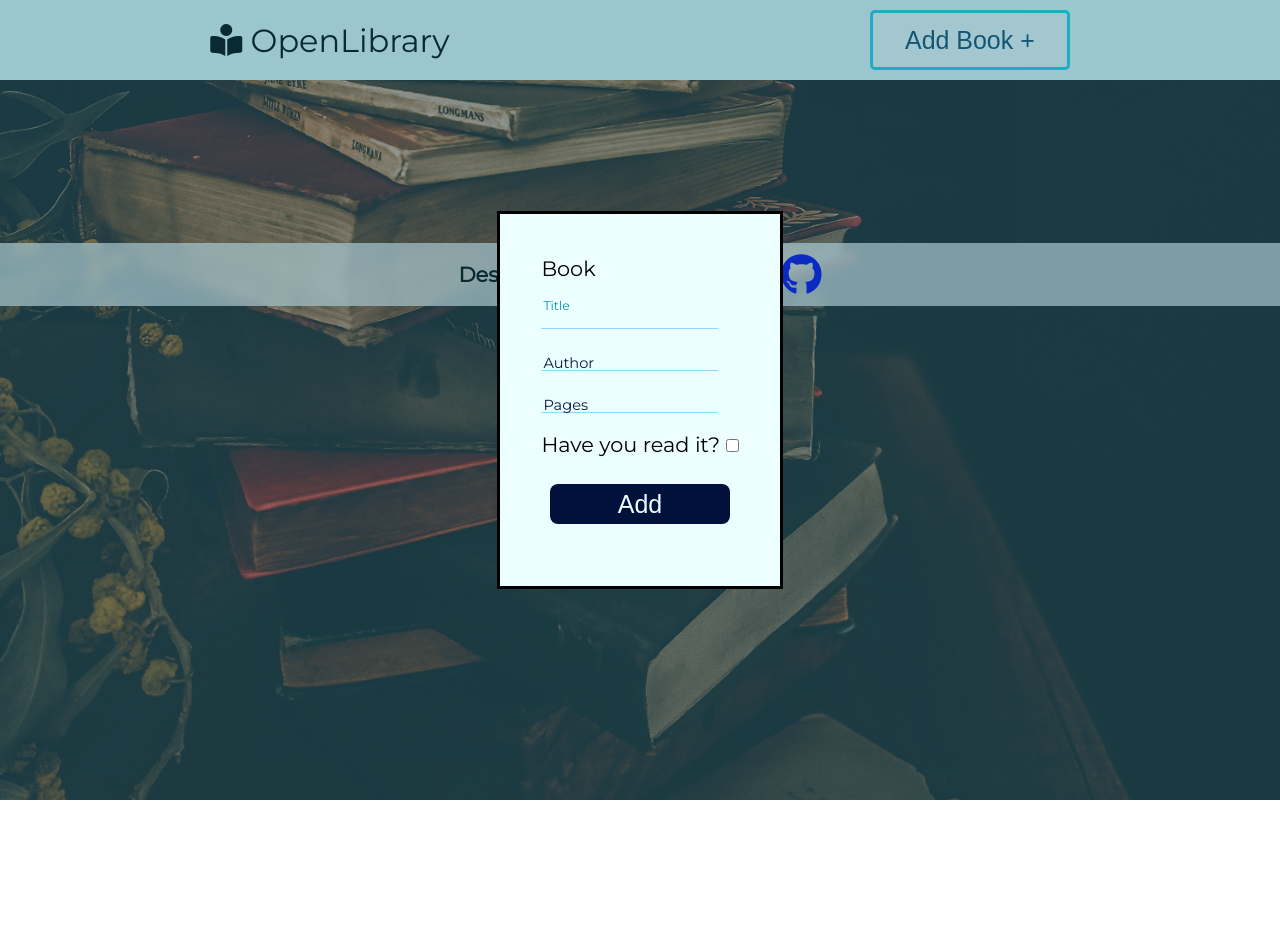
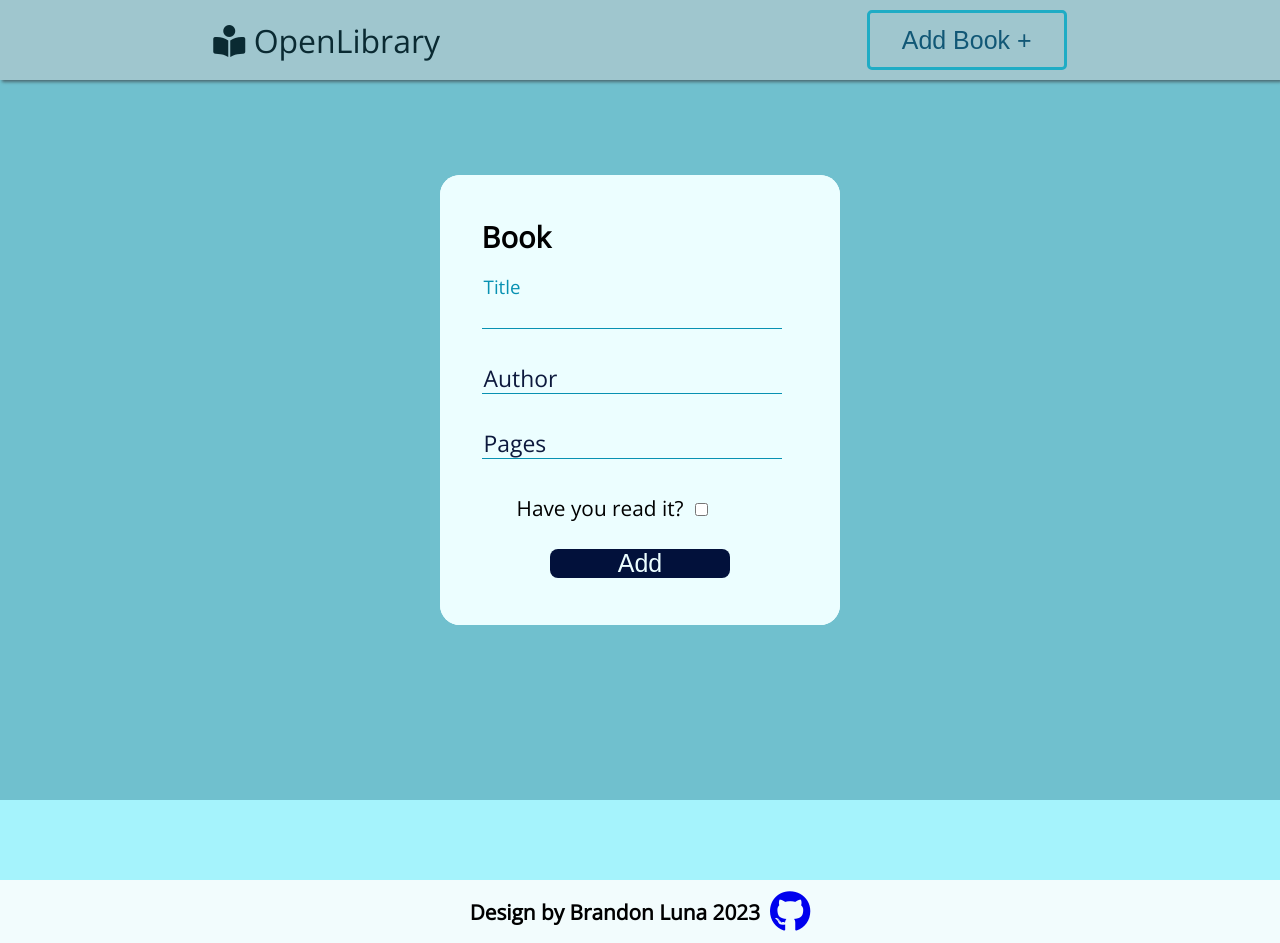
Before and after one commit to BrandonLunaCastro/Library, a plain HTML site: page index.html in a window 1280 px wide. Both pictures are taken after a click on the button "Add Book +". Before the commit the page ends 800 px from the top, so only its background shows below. Drawn offline with nearby package versions, Linux system fonts and the light colour scheme.

Commit message:
fixed: add function detectRepeatBooks and refactor styles

```diff
--- a/assets/js/library.js
+++ b/assets/js/library.js
@@ -9,21 +9,34 @@ const btnAddBook = document.getElementById("add__book"),
 const showDialog = () => {
     modal.showModal();
 }
+btnAddBook.addEventListener("click",showDialog);
 
-btnAddBook.addEventListener("click",showDialog);
+/* Revisamos mediante filter si el libro que vamos a incluir se encuentra en la biblioteca */
+const detectRepeatBooks = (arr,title,author) => {
+    let response = arr.filter(el => el.title === title && el.author == author)
+    return response.length === 0 ? true : false ;
+
+}
+
 /* Tomamos los valores del formulario para instanciar el objeto */
 form.addEventListener("submit", e => {
     let title = document.getElementById("title").value,
           author = document.getElementById("author").value,
           pages = document.getElementById("pages").value,
           read = document.getElementById("Read").checked;
-
           read = read == true ? "read" : "not read";
 
 
-          addBookToLibrary(title,author,pages,read);
+          if(library.length == 0){
+            addBookToLibrary(title,author,pages,read);
+          }else{
+            detectRepeatBooks(library,title,author)
+             ? addBookToLibrary(title,author,pages,read)
+             : alert("este libro ya se encuentra en la biblioteca")
+
+          }
+
           modal.close();
-
           e.target.reset()
           e.preventDefault();
 })
@@ -34,35 +47,20 @@ form.addEventListener("submit", e => {
 let library = [];
 
 function Book(title,author,pages,read){
-    this.title = title ? title : "Can't Hurt Me" ,
-    this.author = author ? author : "David googins" ,
-    this.pages = pages ?pages : 300 ,
-    this.read = read ? read : "not read",
+    this.title = title,
+    this.author = author,
+    this.pages = pages,
+    this.read = read,
     this.info = function(){
         return `${this.title} by ${this.author}, ${this.pages} pages , is read : ${this.read}`;
     };
 };
-
-const detectSimilarObj = (obj1,obj2) => {
-    let obj1Values = Object.values(obj1)
-    return  Object.values(obj2).every((v,i) => v === obj1Values[i])
-}
 
 
 /* Creamos el objeto lo agregamos a la matriz  */
 function addBookToLibrary(title,author,pages,read){
     const newBook = new Book(title,author,pages,read);
 
-    //detectSimilarObj(library,newBook)
-
-  /*   library.map((book) => {
-        if(detectSimilarObj(book,newBook) == true){
-            alert("ese objeto ya se agrego")
-        }else{
-            library.push(newBook)
-        }
-
-    }) */
     library.push(newBook);
 
     let book = library.at(-1)
@@ -173,18 +171,10 @@ function showLibrary(book){
 
             library.splice(index,1)//borramos el libro de la matriz
 
-
         }
-
-
     }
 
     const detectBtns = () => {
         let btns = document.querySelectorAll(".btn__card")
         btns.forEach((btn)=>btn.addEventListener("click",addFunctionality))
     };
-
-  /*   window.addEventListener("DOMContentLoaded",e => {
-        addBookToLibrary()
-
-    }); */
--- a/assets/styles/styles.css
+++ b/assets/styles/styles.css
@@ -1,15 +1,12 @@
-@import url('https://fonts.googleapis.com/css2?family=Bricolage+Grotesque:opsz@10..48&family=Montserrat&family=Pacifico&family=Poppins:wght@300&display=swap');
+@import url('https://fonts.googleapis.com/css2?family=Open+Sans&display=swap');
 :root{
     font-size: 1.3rem;
-    font-family: 'Montserrat', sans-serif;
+    font-family: 'Open Sans', sans-serif;
     --color1:#02113b;
     --btn-color : #22d3ee;
-    --main-bg-color: #f0f9ff;
-    --card-bg-color1 : #8dd9ff;
-    --card-bg-color2 : #a4e2ff;
-    --button-color:#0891b2  ;
-    --header-bg-color : rgba(255,255,255,0.7);
-    --color-transparent : rgba(255,255,255,0.3);
+    --header-bg-color: #f2fcfd;
+    --main-bg-color:  #a5f3fc;
+    --button-color:#0891b2;
     --dialog-bg-color : #ecfeff;
 
 }
@@ -20,10 +17,7 @@
     box-sizing: border-box;
 }
 body{
-    background-image: url(../img/pexels-işıl-12170723.jpg);
-    background-repeat: no-repeat;
-    background-size: cover;
-    background-position:center;
+    background-color: var(--main-bg-color);
 }
 
 .header{
@@ -37,10 +31,9 @@ body{
     top: 0;
     z-index: 99;
     height: 80px;
+    box-shadow: 2px 2px 3px #686868;
 }
-.header:hover{
-    background-color: var(--dialog-bg-color);
-}
+
 
 .logo{
     font-size: 32px;
@@ -84,18 +77,28 @@ body{
 
 #main__modal{
     margin: auto auto;
+    border:none;
+    border-radius: 20px;
+
 }
 #main__modal::backdrop{
     background:#1b6e8362;
 }
 
 .form{
+    width: 400px;
+    height: 450px;
     display: flex;
     flex-direction: column;
     padding: 2rem;
     gap: 7px;
     background-color: var(--dialog-bg-color) ;
     overflow: hidden;
+}
+
+legend{
+    font-size: 1.4rem;
+    font-weight: bold;
 }
 
 ul > li{
@@ -105,26 +108,42 @@ li {
     position: relative;
 }
 li > input{
-    margin-top: 25px;
+    margin-top: 35px;
     border: none;
-    border-bottom: 1px solid var( --card-bg-color1);
+    width: 300px;
+    border-bottom: 1px solid var(--button-color);
     background: transparent;
+    font-size: 1.2rem;
     outline: none;
 }
+
+.input__read{
+    display: inline-block;
+    margin-top: 35px;
+    margin-left: 35px;
+}
+
+.input__read > input{
+    margin: 0;
+    width: 1.2rem;
+    height: 0.8;
+
+}
+
 .inputLabel{
     position: absolute;
     bottom: 0;
-    font-size: 0.7rem;
+    font-size: 1.1rem;
     left: 0;
     padding: 0 2px;
     color: #0d193d;
-    transition: transform .6s, color .3s;
+    transition: transform .4s, color .3s;
    }
 
 input:focus + .inputLabel,
 input:not(:placeholder-shown) + .inputLabel{
-    transform: translateY(-17px);
-    font-size: 0.6rem;
+    transform: translateY(-30px);
+    font-size: 0.9rem;
     color: var(--button-color);
 }
 
@@ -143,7 +162,8 @@ input:not(:placeholder-shown) + .inputLabel{
 
 .cards{
     display: grid;
-    grid-template-columns: repeat(auto-fit,minmax(250px,1fr));
+    height: 100vh;
+    grid-template-columns: repeat(auto-fit,minmax(300px,1fr));
     grid-template-rows: repeat(3,1fr);
     gap: 40px;
     padding: 2rem;
@@ -152,18 +172,22 @@ input:not(:placeholder-shown) + .inputLabel{
     display: flex;
     flex-direction: column;
     border: none;
+    box-shadow:0px 1px 10px rgba(0, 0, 0, 0.3);
     border-radius: 7px;
     padding: 1rem;
     width: 300px;
     gap: 25px;
     height: 350px;
-    background: var(--color-transparent);
-    backdrop-filter: blur(0.2rem);
-    -webkit-backdrop-filter: blur(0.2rem);
+    background: var(--dialog-bg-color);
     color: var(--color1);
-  /*   background:linear-gradient(90deg,var(--card-bg-color1), var(--card-bg-color2) ) ;
-   */  font-weight: 600;
+    font-weight: 600;
+    transition: transform .3s;
+    cursor: pointer;
 }
+.card:hover{
+    transform: translateY(-4px);
+}
+
 .card > button {
     height: 40px;
     border: none;
--- a/index.html
+++ b/index.html
@@ -19,18 +19,18 @@
 
             <ul>
                 <li>
-                    <input type="text" name="title" id="title" placeholder=" ">
+                    <input type="text" name="title" id="title" placeholder=" " required>
                     <label  class="inputLabel" for="title"> Title</label>
                 </li>
                 <li>
-                    <input type="text" name="author" id="author" placeholder=" ">
+                    <input type="text" name="author" id="author" placeholder=" " required>
                     <label  class="inputLabel" for="author" >Author</label>
                 </li>
                 <li>
-                    <input type="number" name="pages" id="pages" placeholder=" ">
+                    <input type="number" name="pages" id="pages" placeholder=" " required>
                     <label  class="inputLabel" for="pages"> Pages</label>
                 </li>
-                <li>
+                <li class="input__read">
                     <label for="read">Have you read it?</label>
                     <input type="checkbox" name="Read?" id="Read">
                 </li>
@@ -41,7 +41,7 @@
     <button id="add__book" name="add__book" type="button" >Add Book + </button>
    </header>
    <main>
-        <article class="cards"></article>
+         <article class="cards"></article>
    </main>
    <footer class="footer">
     <p>Design by Brandon Luna 2023</p>
```
Also changed, not shown: assets/img/pexels-işıl-12170723.jpg (deleted), 1 other file.
